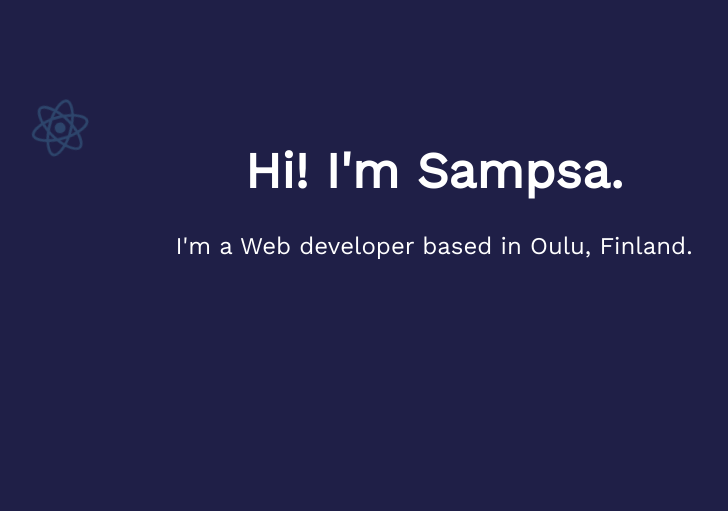
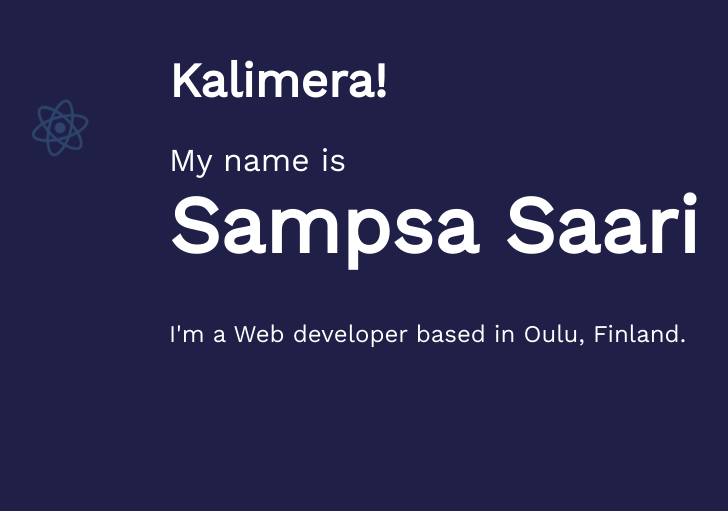
Before and after one commit to samsaari/sampsasaari.dev, a Gatsby site: page / in a window 1280 px wide. Shown: the part 128-639 px from the top of the page, without its empty margins (206-934 px from the left). Built offline with nearby package versions, Linux system fonts and the light colour scheme; Gatsby itself is replaced by a stand-in of ours.

Commit message:
Changing greeting

```diff
--- a/src/pages/index.js
+++ b/src/pages/index.js
@@ -1,7 +1,7 @@
-import React from 'react'
-import styled from 'styled-components';
+import React, { useState, useEffect } from 'react'
+import styled from 'styled-components'
 import Template from '../templates/template'
-import { ReactLogo } from '../components/graphic';
+import FloatingLogo from '../components/floating-logo'
 
 const Container = styled.div`
   display: flex;
@@ -10,70 +10,77 @@ const Container = styled.div`
   height: 100vh;
 `
 const Content = styled.div`
-  text-align: center;
   padding: 1rem 2rem 10rem 2rem;
 `
 
-const Heading = styled.h1`
+const Heading1 = styled.h1`
   padding-bottom: 2rem;
+  color: #fff;
+  font-size: 3rem;
 `
 
-const C = styled.div`
-  position: absolute;
-  opacity: 0.2;
+const Heading2 = styled.h2`
+  color: #fff;
+  font-size: 2rem;
+  font-weight: 400;
 `
 
-const Spin = styled.div`
-  animation:spin 12s linear infinite;
-  @keyframes spin {
-    100% {
-      transform: rotate(360deg);
-    }
-  }
+const Heading3 = styled.h3`
+  padding-bottom: 3rem;
+  color: #fff;
+  font-size: 5rem;
+  font-weight: bold;
 `
 
-const X = styled.div`
-  animation: x 30s linear infinite alternate;
-  width: 100px;
-  height: 100px;
+const IndexPage = () => {
+  const [greeting, setGreeting] = useState('Hello')
+  const [fade, setFade] = useState(false)
 
-  @keyframes x {
-    100% {
-      transform: translateX( calc(100vw - 100px) )
+  useEffect(() => {
+    const greetings = ['Hei', 'Hola', 'Hello', 'Bonjour', 'Kalimera', 'Ciao', 'Konnichiwa', 'Hej', 'Selam', 'Hallo']
+
+    const getGreeting = () => {
+      const newGreeting = greetings[Math.floor(Math.random()*greetings.length)]
+      if (newGreeting === greeting) {
+        return getGreeting()
+      } else {
+        return newGreeting
+      }
     }
-  }
-`
 
-const Y = styled.div`
-  width: 100px;
-  height: 100px;
-  animation: y 19s linear infinite alternate;
+    const fadeOut = () => {
+      return new Promise((resolve) => {
+        setFade(!fade)
+        setTimeout(() => {
+            resolve()
+        }, 500)
+      })
+    }
 
-  @keyframes y {
-    100% {
-      transform: translateY( calc(100vh - 100px) )
-    }
-  }
-`
+    const timer = setInterval(async () => {
+        await fadeOut()
+        const newGreeting = getGreeting()
+        setFade(false)
+        setGreeting(newGreeting)
+    }, 4000)
 
-const IndexPage = () => (
+    return () => clearInterval(timer)
+  }, [fade, greeting])
+
+  return (
+    <>
     <Template>
-      <C>
-        <X>
-          <Y>
-            <Spin>
-              <ReactLogo />
-            </Spin>
-          </Y>
-        </X>
-      </C>
+      <FloatingLogo />
       <Container>
         <Content>
-          <Heading>Hi! I'm Sampsa.</Heading>
+          <Heading1 className={fade ? 'fade-out' : 'fade-in'}>{greeting}!</Heading1>
+          <Heading2>My name is</Heading2>
+          <Heading3>Sampsa Saari</Heading3>
           <p>I'm a Web developer based in Oulu, Finland.</p>
         </Content>
       </Container>
     </Template>
-);
+    </>
+)}
 
-export default IndexPage;
+export default IndexPage
```
